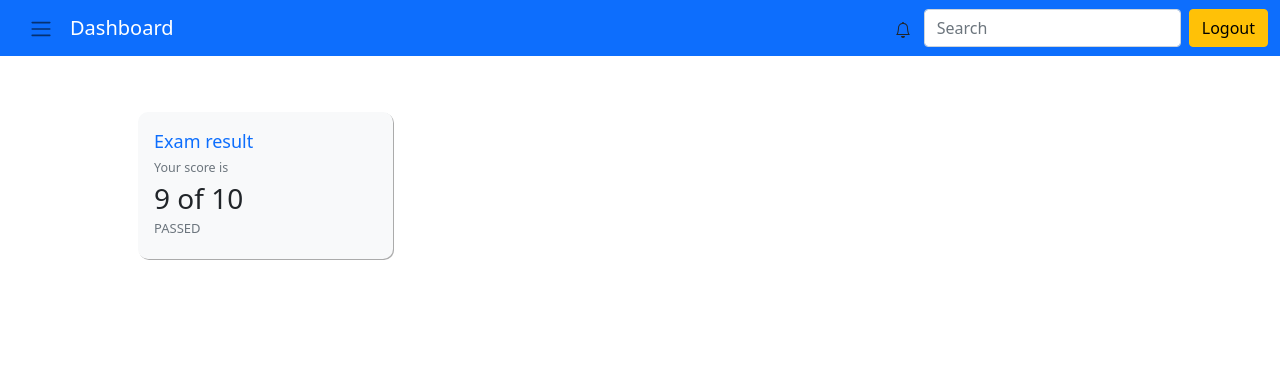
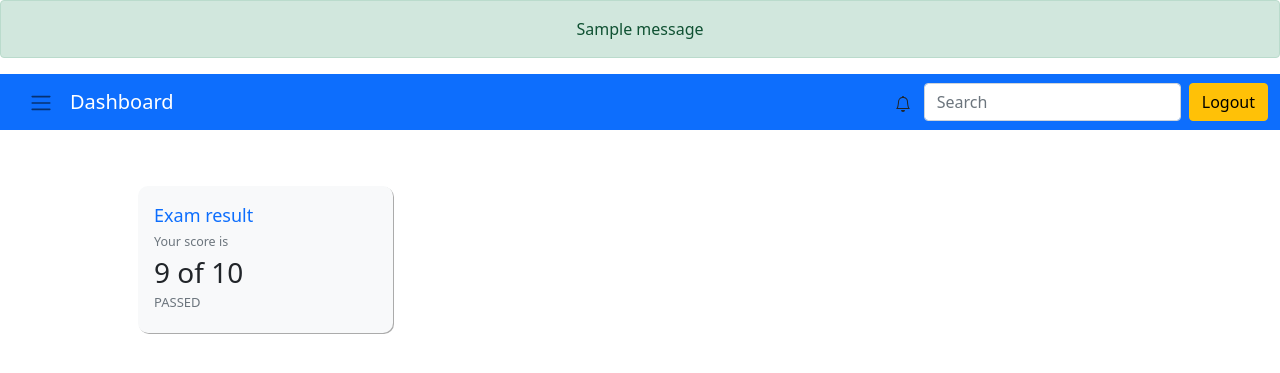
Before and after one commit to golyshevskii/ongrid, a Django app: page / in a window 1280 px wide. Shown: the top 373 px of the page. Run offline with Django 4.2, Linux system fonts and the light colour scheme; a user stored in the database is signed in; tables that the repository leaves empty hold one stand-in row (values such as "Sample post"); one stand-in notice (Sample message) is shown; some libraries are stand-ins or nearby versions.

Commit message:
messages

```diff
--- a/main/templates/base.html
+++ b/main/templates/base.html
@@ -15,6 +15,13 @@
 
 <body>
     <div class="col-auto col-sm-auto col-md-auto col-lg-auto col-xl-auto col-xxl-auto">
+        {% for msg in messages %}
+        <div class="container-fluid p-0">
+            <div class="d-flex justify-content-center alert alert-success" role="alert" >
+              {{ msg }}
+            </div>
+        </div>
+        {% endfor %}
         {% if request.user.is_authenticated %}
         <nav class="navbar navbar-expand-lg navbar-light bg-primary">
             <div class="container-fluid">
--- a/main/views.py
+++ b/main/views.py
@@ -73,6 +73,7 @@ def signup_page(request):
 
             if form.is_valid():
                 form.save()
+                messages.info(request, "Sign up successfully!")
                 return redirect('mainpage')
 
         context['form'] = form
```
Also changed, not shown: db.sqlite3.
